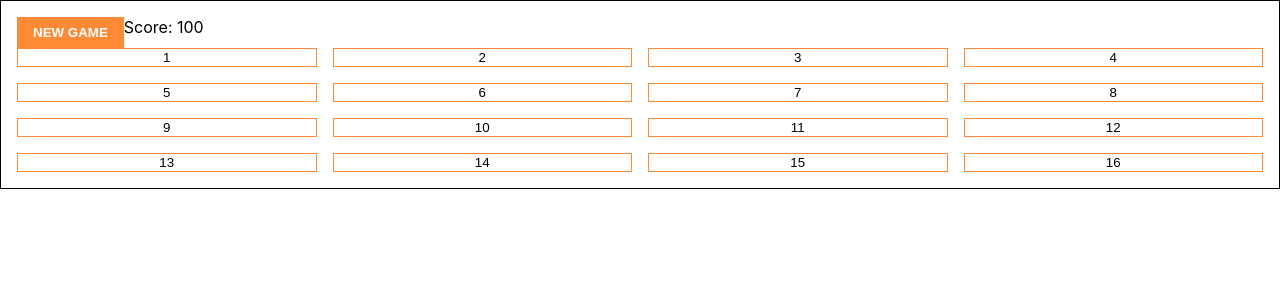
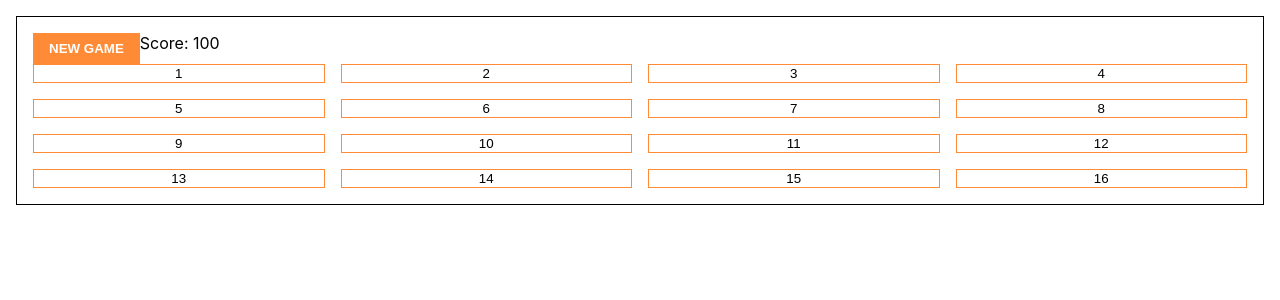
Before and after one commit to unimprobable/memory-game, a React (Create React App) app: page / in a window 1280 px wide. Shown: the top 300 px of the page. Built offline with nearby package versions, Linux system fonts and the light colour scheme.

Commit message:
add 100vh to App, padding, box-sizing

```diff
--- a/src/index.css
+++ b/src/index.css
@@ -5,6 +5,12 @@ body {
     sans-serif;
   -webkit-font-smoothing: antialiased;
   -moz-osx-font-smoothing: grayscale;
+}
+
+.App {
+  height: 100vh;
+  padding: 1rem;
+  box-sizing: border-box;
 }
 
 .square {
```
